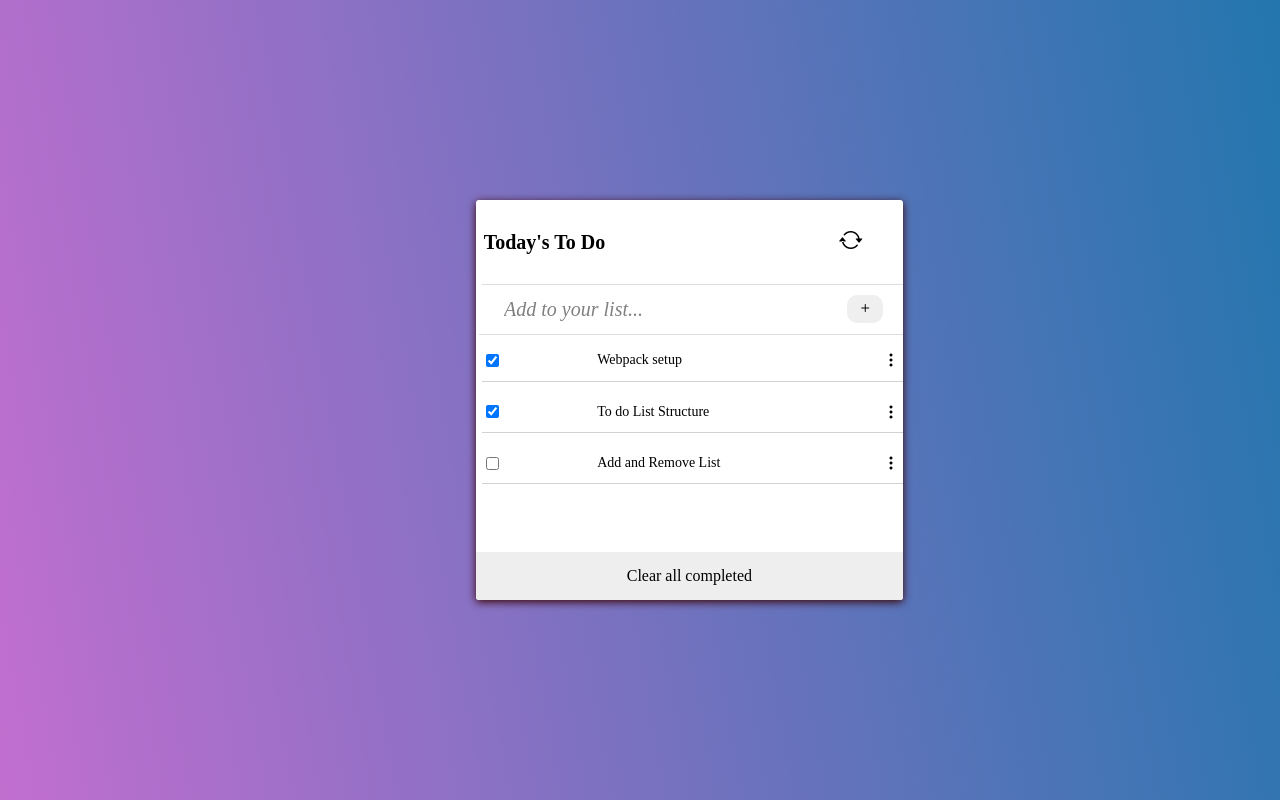
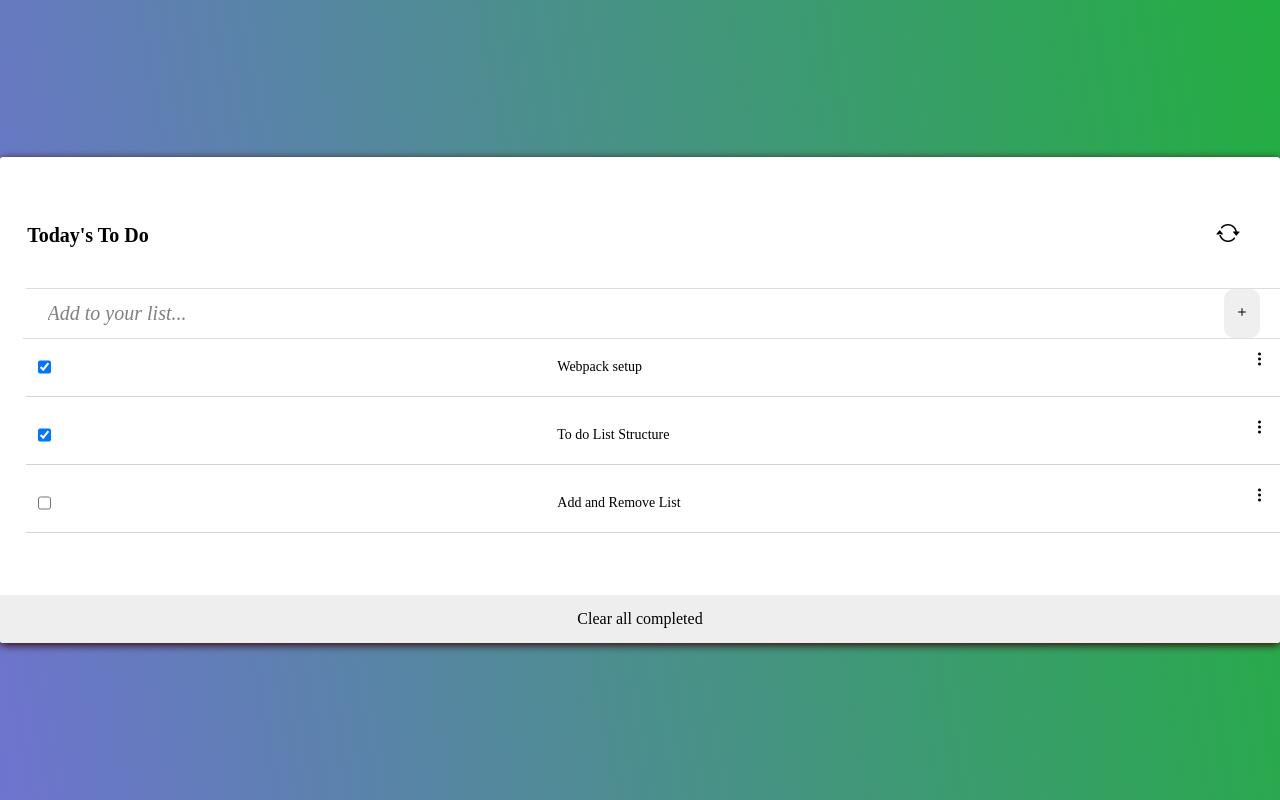
Before and after one commit to samuelkinyanjui/ToDolistsm, a website built with webpack: page src/index.html in a window 1280 px wide. Built offline with nearby package versions, Linux system fonts and the light colour scheme.

```diff
--- a/src/index.js
+++ b/src/index.js
@@ -28,7 +28,7 @@
       addItemsContainer.innerHTML += `
           <li class="list-item" draggable="true" data-index="${index}">
               <input type="checkbox" name="${task.description}" ${task.completed ? 'checked' : ''}>
-              <input type="text" value="${task.description}" readonly>
+              <input type="text" class="datali" value="${task.description}" readonly>
               <div class="actions-container">
             <i class="bi bi-three-dots-vertical" data-index="${index}"></i>
             </div>
--- a/src/style.css
+++ b/src/style.css
@@ -10,12 +10,12 @@
   display: grid;
   align-items: center;
   justify-content: center;
-  background-image: linear-gradient(260deg, #2376ae 0%, #c16ecf 100%);
+  background-image: linear-gradient(260deg, #23ae41 0%, #6e74cf 100%);
 }
 
 .container {
   display: grid;
-  width: 130%;
+  width: 80rem;
   min-height: 50vh;
   background-color: #fff;
   box-shadow: 0 2px 8px rgba(56, 1, 1, 0.993);
@@ -30,7 +30,7 @@
 
 .bi-arrow-repeat {
   color: rgb(0, 0, 0);
-  margin-left: 55%;
+  margin-left: 85%;
   font-size: 1.5rem;
 }
 
@@ -41,7 +41,7 @@
 .add-item {
   display: flex;
   background-color: #fff;
-  align-items: center;
+  align-items: left;
   justify-content: flex-start;
   height: 50px;
   padding: 0 20px;
@@ -55,7 +55,7 @@
 
 .list-item {
   display: flex;
-  align-items: center;
+  align-items: left;
   justify-content: space-between;
   border-bottom: 1px solid rgb(214, 209, 209);
   margin-bottom: 10px;
@@ -109,7 +109,7 @@
   color: #000;
   background-color: transparent;
   font-size: 20px;
-  text-align: center;
+  text-align: start;
   font-style: italic;
 }
 
```
Also changed, not shown: dist/index.html (added), dist/main.js (added), dist/runtime.js (added).
